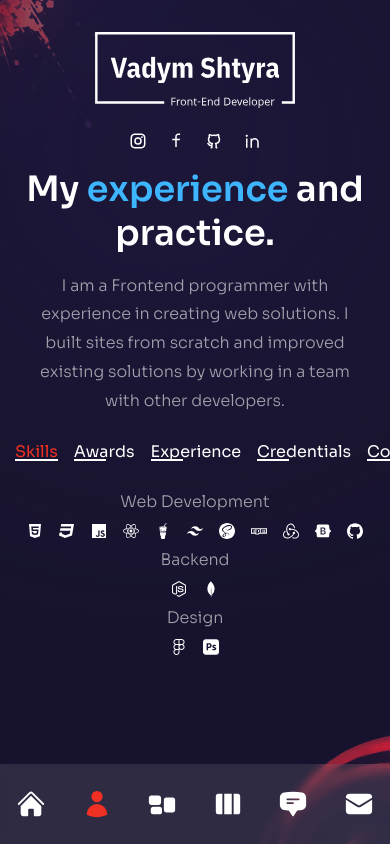
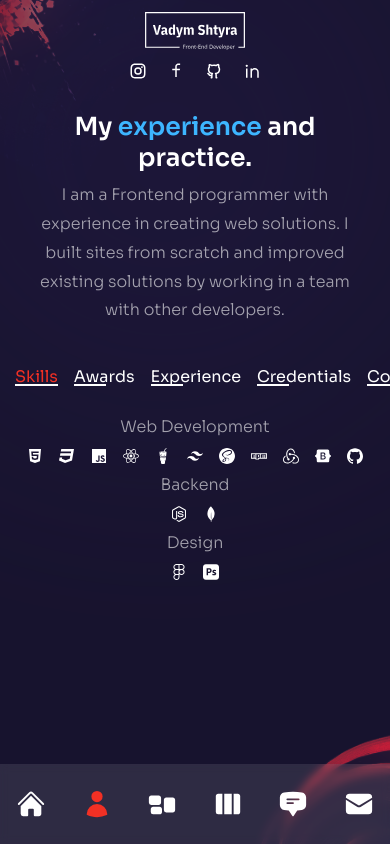
Before and after one commit to Vadym061/Website_portfolio, a Next.js app: page /about in a window 390 px wide. Built offline with nearby package versions, Linux system fonts and the light colour scheme.

Commit message:
fix layout

```diff
--- a/components/Header.js
+++ b/components/Header.js
@@ -6,15 +6,14 @@ const Header = () => {
   return (
     <header className="absolute z-30  w-full flex items-center px-16 lx:px-0 xl:h-[90px]">
       <div className="container mx-auto">
-        <div className="flex flex-col lg:flex-row justify-between items-center gap-y-6 py-8">
+        <div className="flex flex-col md:flex-row justify-between items-center gap-y-3 py-3">
           <Link href={"/"}>
             <Image
               src={"/logo.svg"}
-              width={200}
-              height={40}
+              width={100}
+              height={20}
               alt=""
               priority={true}
-              className="hover:fill-turquoise"
             />
           </Link>
           <Socials />
--- a/components/ServiceSlider.js
+++ b/components/ServiceSlider.js
@@ -71,7 +71,7 @@ const ServiceSlider = () => {
       {serviceData.map((item, index)=>{
         return(
           <SwiperSlide key={index}>
-            <div className="bg-[rgba(65,47,123,0.15)] h-max rounded-lg px-6 py-8 flex sm:flex-col gap-x-6 sm:gap-x-0 group cursor-pointer hover:bg-[rgba(89,65,169,0.15)] transition-all duration-300">
+            <div className="bg-[rgba(65,47,123,0.15)] h-max rounded-lg px-6 py-6 flex sm:flex-col gap-x-6 sm:gap-x-0 group cursor-pointer hover:bg-[rgba(89,65,169,0.15)] transition-all duration-300">
               <div className="text-4xl text-accent mb-4">{item.icon}</div>
               <div>
                 <div className="mb-2 text-lg">{item.title}</div>
--- a/components/WorkSlider.js
+++ b/components/WorkSlider.js
@@ -100,9 +100,9 @@ const WorkSlider = () => {
                       <Image src={image.path} width={500} height={300} alt=""/>
                       <div className="absolute inset-0 bg-gradient-to-l from-transparent via-[#e838cc] to-[#4a22bd] opacity-0 group-hover:opacity-80 transition-all duration-700"></div>
                       <div className="absolute bottom-[-10px] translate-y-full group-hover:-translate-y-10 group-hover:xl-translate-y-20 transition-all duration-300">
-                        <div className="flex items-center gap-x-2 text-[13px] tracking-[0.2em]">
+                        <div className="flex flex-wrap items-center gap-x-2 text-[13px] tracking-[0.2em]">
                           <div className="delay-100">
-                            <Link href={`${image.linkgit}`} target="_blank" className="bg-black p-2 rounded-md">{image.git}</Link>
+                            <Link href={`${image.linkgit}`} target="_blank" className="bg-black p-2  rounded-md">{image.git}</Link>
                           </div>
                           <div className="translate-y-[500%] group-hover:translate-y-0 transition-all duration-300 delay-150">
                             <Link href={`${image.linklive}`} target="_blank" className="bg-black p-2 rounded-md">{image.demo}</Link>
--- a/pages/about/index.jsx
+++ b/pages/about/index.jsx
@@ -216,7 +216,7 @@ import CountUp from "react-countup";
 const About = () => {
   const [index, setIndex] = useState(0);
   return (
-    <div className="h-full bg-primary/30 py-32 text-center xl:text-left">
+    <div className="h-full bg-primary/30 pt-25 text-center xl:text-left">
       <Circles />
       <motion.div
         variants={fadeIn("right", 0.2)}
@@ -228,13 +228,13 @@ const About = () => {
         <Avatar />
       </motion.div>
       <div className="container mx-auto h-full flex flex-col items-center xl:flex-row gap-x-6">
-        <div className="flex-1 flex flex-col justify-center">
+        <div className="flex-1 z-10 mt-[80px] flex flex-col justify-center">
           <motion.h2
             variants={fadeIn("right", 0.6)}
             initial="hidden"
             animate="show"
             exit="hidden"
-            className="h2 pt-10 xl:pt-0"
+            className="h2 text-[25px] mb-2 xl:mb-4 xl:pt-0 xl:text-[54px]"
           >
             My <span className="text-turquoise">experience</span> and practice.
           </motion.h2>
@@ -243,7 +243,7 @@ const About = () => {
             initial="hidden"
             animate="show"
             exit="hidden"
-            className="max-w-[490px] mx-auto xl:mx-0 mb-6 xl:mb-12 px-2 xl:px-0"
+            className="max-w-[490px] mx-auto xl:mx-0 mb-2 xl:mb-12 px-2 xl:px-0"
           >
             I am a Frontend programmer with experience in creating web
             solutions. I built sites from scratch and improved existing
--- a/pages/services/index.js
+++ b/pages/services/index.js
@@ -18,7 +18,7 @@ export const Services = () => {
               initial="hidden"
               animate="show"
               exit="hidden"
-              className="h2 sm:mt-12 md:mt-20 xl:mt-4"
+              className="h2 mt-0 text-[25px] sm:mt-10 md:text-[54px] xl:mt-4"
             >
               My services <span className="text-turquoise">.</span>
             </motion.h2>
@@ -27,7 +27,7 @@ export const Services = () => {
               initial="hidden"
               animate="show"
               exit="hidden"
-              className="mb-4 max-w-[400px] mx-auto lg:mx-0"
+              className="max-w-[400px] mx-auto lg:mx-0"
             >
               I have a passion for coding. Exploring, learning every day, and
               gaining knowledge are all things I love about programming. The
--- a/pages/work/index.jsx
+++ b/pages/work/index.jsx
@@ -18,7 +18,7 @@ export const Work = () => {
               initial="hidden"
               animate="show"
               exit="hidden"
-              className="h2 sm:mt-32 md:mt-13 lg:mt-12"
+              className="h2 mt-0 text-[25px] sm:mt-[160px] md:text-[54px] md:mt-0 xl:mt-4"
             >
               My work <span className="text-turquoise">.</span>
             </motion.h2>
--- a/styles/globals.css
+++ b/styles/globals.css
@@ -29,7 +29,7 @@
     @apply text-[35px] leading-tight md:text-[60px] md:leading-[1.3] mb-8 font-semibold;
   }
   .h2 {
-    @apply text-[35px] leading-tight md:text-[54px] md:leading-[1.3] mb-4 font-semibold;
+    @apply text-[25px] leading-tight md:text-[54px] md:leading-[1.3] mb-4 font-semibold;
   }
   p {
     @apply leading-[1.8] text-white/60 font-light;
```
